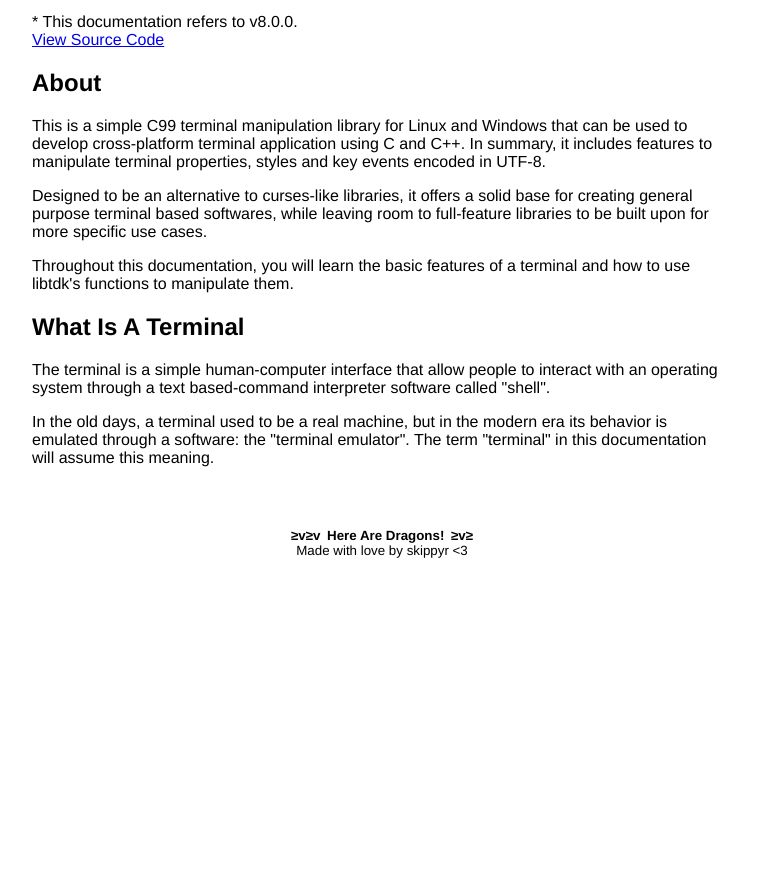
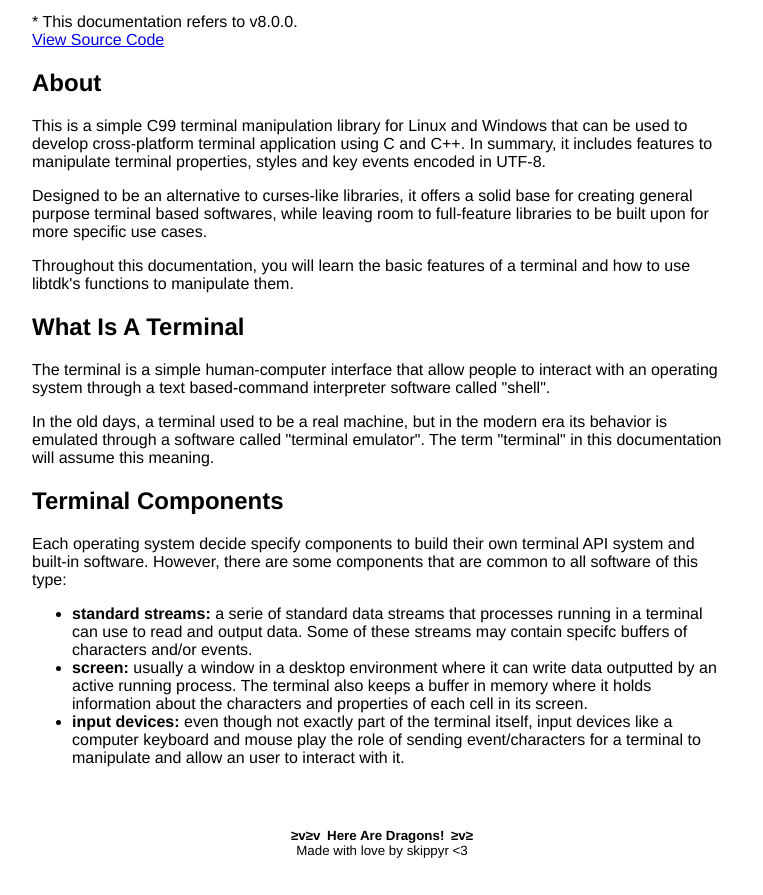
Before and after one commit to skippyr/wiki, a plain HTML site: page libtdk.html in a window 1280 px wide. Shown: the part 188-1083 px from the top of the page, without its empty margins (258-1021 px from the left). Before the commit the page ends 800 px from the top, so only its background shows below. Drawn offline with nearby package versions, Linux system fonts and the light colour scheme.

Commit message:
add terminal components section

```diff
--- a/libtdk.html
+++ b/libtdk.html
@@ -14,7 +14,14 @@
   <p>Throughout this documentation, you will learn the basic features of a terminal and how to use libtdk's functions to manipulate them.</p>
   <h2>What Is A Terminal</h2>
   <p>The terminal is a simple human-computer interface that allow people to interact with an operating system through a text based-command interpreter software called "shell".</p>
-  <p>In the old days, a terminal used to be a real machine, but in the modern era its behavior is emulated through a software: the "terminal emulator". The term "terminal" in this documentation will assume this meaning.</p>
+  <p>In the old days, a terminal used to be a real machine, but in the modern era its behavior is emulated through a software called "terminal emulator". The term "terminal" in this documentation will assume this meaning.</p>
+  <h2>Terminal Components</h2>
+  <p>Each operating system decide specify components to build their own terminal API system and built-in software. However, there are some components that are common to all software of this type:</p>
+  <ul>
+    <li><strong>standard streams:</strong> a serie of standard data streams that processes running in a terminal can use to read and output data. Some of these streams may contain specifc buffers of characters and/or events.</li>
+    <li><strong>screen:</strong> usually a window in a desktop environment where it can write data outputted by an active running process. The terminal also keeps a buffer in memory where it holds information about the characters and properties of each cell in its screen.</li>
+    <li><strong>input devices:</strong> even though not exactly part of the terminal itself, input devices like a computer keyboard and mouse play the role of sending event/characters for a terminal to manipulate and allow an user to interact with it.</li>
+  </ul>
 </div>
 <footer>
   <p><strong>≥v≥v&ensp;Here Are Dragons!&ensp;≥v≥</strong><br />Made with love by skippyr &lt;3</p>
```
